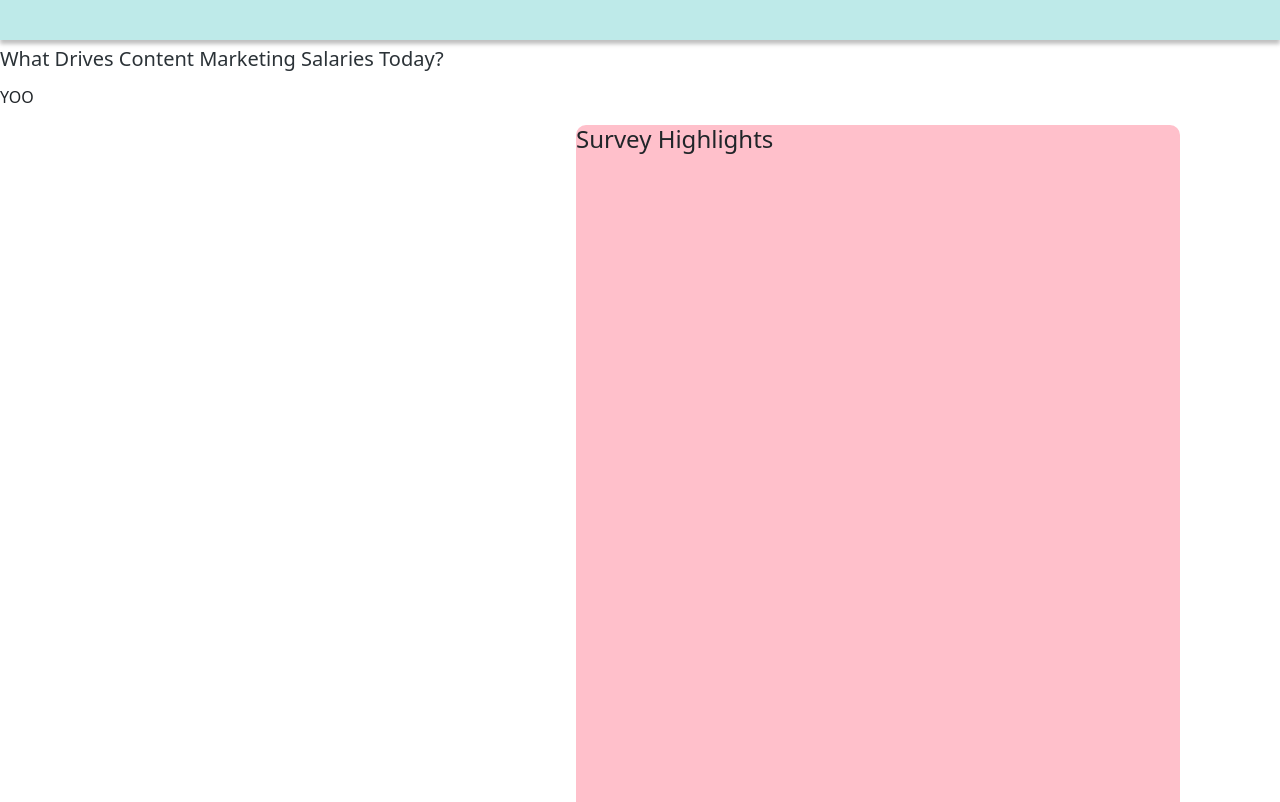
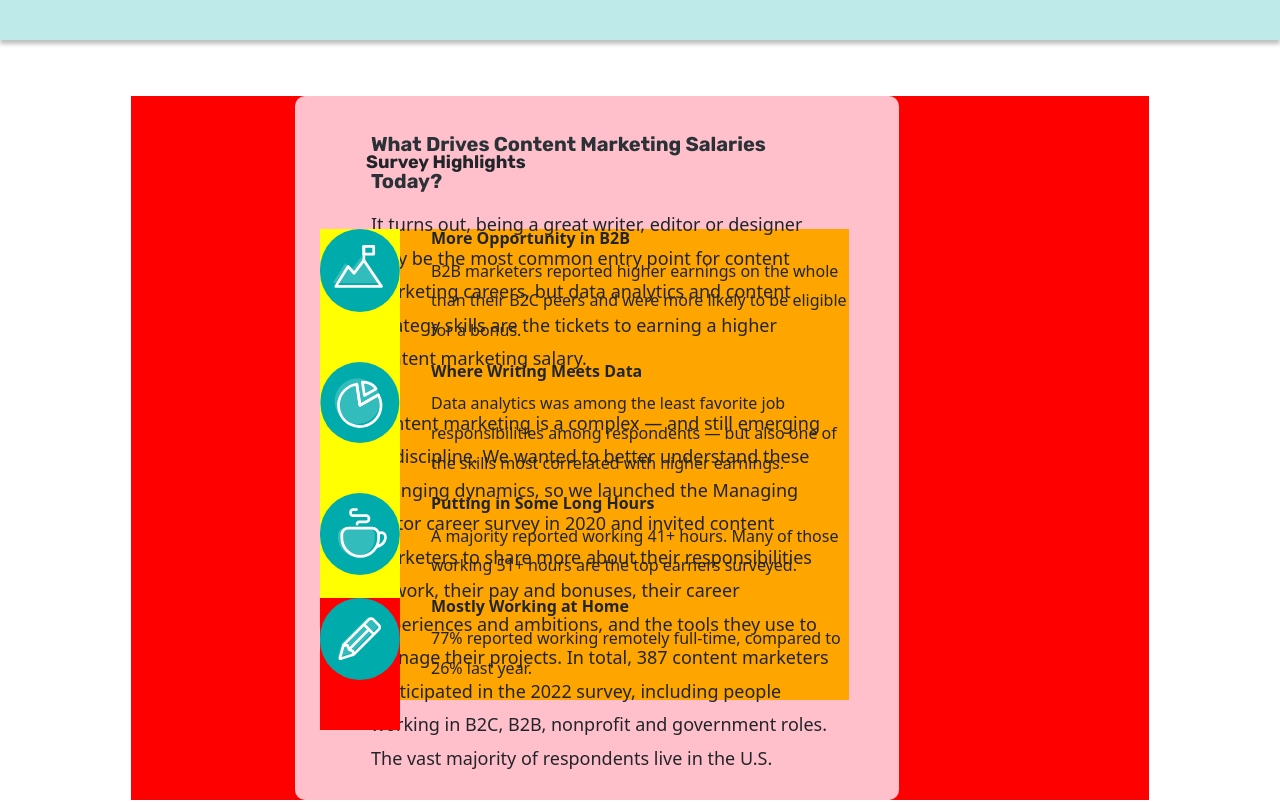
Before and after one commit to vaneo0814/rep_cap, a plain HTML site: page index.html in a window 1280 px wide. Shown: the part 360-1162 px from the top of the page. Drawn offline with nearby package versions, Linux system fonts and the light colour scheme.

Commit message:
finished css styling for mid section, need to fix rmd

```diff
--- a/index.html
+++ b/index.html
@@ -1,13 +1,22 @@
 <!DOCTYPE html>
 <html lang="en">
   <head>
-    <meta charset="UTF-8">
-    <meta http-equiv="X-UA-Compatible" content="IE=edge">
-    <meta name="viewport" content="width=device-width, initial-scale=1.0">
-    <link rel="stylesheet" href="style.css">
-    <link href='http://fonts.googleapis.com/css?family=Lato:400,700' rel='stylesheet'>
-  <link href="https://fonts.googleapis.com/css2?family=Rubik:wght@400;600;700&display=swap" rel="stylesheet">
-    <link href="https://cdn.jsdelivr.net/npm/bootstrap@5.1.3/dist/css/bootstrap.min.css" rel="stylesheet">
+    <meta charset="UTF-8" />
+    <meta http-equiv="X-UA-Compatible" content="IE=edge" />
+    <meta name="viewport" content="width=device-width, initial-scale=1.0" />
+    <link rel="stylesheet" href="style.css" />
+    <link
+      href="http://fonts.googleapis.com/css?family=Lato:400,700"
+      rel="stylesheet"
+    />
+    <link
+      href="https://fonts.googleapis.com/css2?family=Rubik:wght@400;600;700&display=swap"
+      rel="stylesheet"
+    />
+    <link
+      href="https://cdn.jsdelivr.net/npm/bootstrap@5.1.3/dist/css/bootstrap.min.css"
+      rel="stylesheet"
+    />
     <title>Document</title>
   </head>
   <body>
@@ -15,11 +24,10 @@
       <div class="wrapper">
         <header>
           <div class="hero-logo">
-                    <img src="images/logo.png" alt="logo"/>
+            <img src="images/logo.png" alt="logo" />
             <div class="photo-bg">
               <!-- <img src="images/patternleft.png" width="360.6" class="pattern-left">
                         <img src="images/patternright.png" width="354.03" class="pattern-right"> -->
-
             </div>
           </div>
         </header>
@@ -27,20 +35,70 @@
     </div>
     <div class="intro-section">
       <div class="section-content">
+        <div class="txt-box">
           <h4 class="header-left-col">
             What drives content marketing salaries today?
           </h4>
-                  <p>
-                      YOO
+          <p class="txt-left-col">
+            It turns out, being a great writer, editor or designer may be the
+            most common entry point for content marketing careers, but data
+            analytics and content strategy skills are the tickets to earning a
+            higher content marketing salary.
+          </p>
+          <p class="second-txt-left-col">
+            Content marketing is a complex — and still emerging — discipline. We
+            wanted to better understand these changing dynamics, so we launched
+            the Managing Editor career survey in 2020 and invited content
+            marketers to share more about their responsibilities at work, their
+            pay and bonuses, their career experiences and ambitions, and the
+            tools they use to manage their projects. In total, 387 content
+            marketers participated in the 2022 survey, including people working
+            in B2C, B2B, nonprofit and government roles. The vast majority of
+            respondents live in the U.S.
           </p>
         </div>
+
         <div class="survey-highlights">
-                    <h4 class="survey-header">
-                        Survey Highlights
-                    </h4>
+          <h4 class="survey-header">Survey Highlights</h4>
+          <div class="icon-div">
+          <img class="opportunities" src="images/opportunities icon.svg" alt="opportunities_icon"/>
+          <img class="data" src="images/data icon.svg" alt="data_icon"/>
+          <img class="hours" src="images/hours icon.svg" alt="hours_icon"/>
+          <img class="home" src="images/home icon.svg" alt="home_icon"/>
         </div>
-
-
+          <ul class="survey-list">
+            <li>
+              <h6>More Opportunity in B2B</h6>
+              <p>
+                B2B marketers reported higher earnings on the whole than their
+                B2C peers and were more likely to be eligible for a bonus.
+              </p>
+            </li>
+            <li>
+              <h6>Where Writing Meets Data</h6>
+              <p>
+                Data analytics was among the least favorite job responsibilities
+                among respondents — but also one of the skills most correlated
+                with higher earnings.
+              </p>
+            </li>
+            <li>
+              <h6>Putting in Some Long Hours</h6>
+              <p>
+                A majority reported working 41+ hours. Many of those working 51+
+                hours are the top earners surveyed.
+              </p>
+            </li>
+            <li>
+              <h6>Mostly Working at Home</h6>
+              <p>
+                77% reported working remotely full-time, compared to 26% last
+                year.
+              </p>
+            </li>
+          </ul>
+        </div>
+      </div>
     </div>
 
     <!-- footer  -->
@@ -48,21 +106,23 @@
       <div class="wrapper">
         <footer>
           <div class="footer-header">
-                    <h4 class="footer-header-txt">Download your copy of the full report.</h4>
+            <h4 class="footer-header-txt">
+              Download your copy of the full report.
+            </h4>
           </div>
           <div class="footer-email">
-                        <input type="text" class="text-input" placeholder="Your Email" aria-label="Your Email">
+            <input
+              type="text"
+              class="text-input"
+              placeholder="Your Email"
+              aria-label="Your Email"
+            />
             <span class="button">
-                            <h5 class="footer-button-txt">
-                                Get the Scoop
-                            </h5>
-
+              <h5 class="footer-button-txt">Get the Scoop</h5>
             </span>
           </div>
         </footer>
       </div>
     </div>
-
-
   </body>
 </html>
--- a/style.css
+++ b/style.css
@@ -47,15 +47,42 @@ header .hero-logo {
   background-color:#FFFFFF;
 }
 
+.section-content {
+    background: red;
+    position: relative;
+    height: 704px;
+    margin-top: 56px;
+    margin-left: 131px;
+    margin-right: 131px;
+}
 
 .header-left-col {
-  font-family: "Rubik", sans-serif!;
-  font-weight: 500;
+  font-family: "Rubik", sans-serif;
+  font-weight: bold;
   font-size: 20px;
   line-height: 37.2px;
   text-transform: capitalize;
   color: #2b3237;
 }
+
+.txt-left-col, .second-txt-left-col{
+    /* color: pink; */
+    font-weight: 400;
+    font-size: 18px;
+    line-height: 33.48px;
+    padding-bottom: 15px;
+}
+
+.txt-box {
+    /* background-color: orange; */
+    width: 462px;
+    position: absolute;
+    height: 599px;
+    margin-top: 30px;
+    margin-left: 240px;
+}
+
+/* survey container styling */
 
 .survey-highlights {
   width: 604px;
@@ -63,9 +90,60 @@ header .hero-logo {
   /* background: #e7f4f6; */
   background: pink;
   border-radius: 10px;
-  float: right;
-  margin-right: 100px;
+  margin-right: 250px;
+  margin-left: auto;
 }
+
+ ul {
+     list-style-type: none;
+     background-color: orange;
+     width: 450px;
+     float: right;
+     margin-right: 50px;
+
+    }
+
+.survey-header {
+    font-family: "Rubik", sans-serif;
+    font-weight: bold;
+    font-size: 18px;
+    line-height: 33.48px;
+    margin-left: 71px;
+    margin-bottom: 50px;
+    padding-top: 50px;
+}
+
+h6, li p{
+    font-size: 16px;
+    line-height: 29.76px;
+}
+
+h6 {
+    font-weight: 700!important;
+
+}
+
+li p {
+    font-weight: 400;
+}
+
+.icon-div {
+    background: yellow;
+    display: flex;
+    flex-direction: column;
+    position: absolute;
+    margin-left: 25px;
+}
+
+.icon-div img {
+    padding-bottom: 50px;
+}
+
+.home {
+    margin-top: -27px;
+    background: red;
+}
+
 
 /* footer styling */
 .footer-container {
```
Lines whose indentation alone changed are shown as unchanged.
